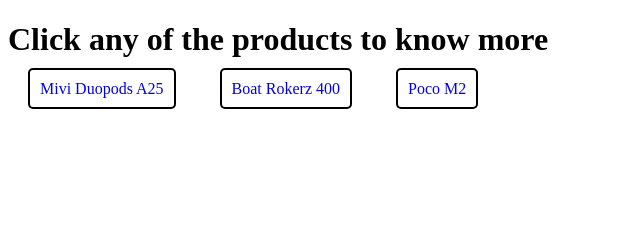
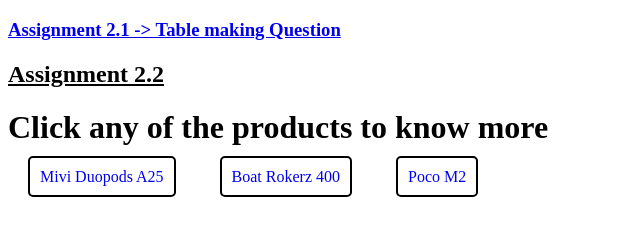
Before and after one commit to deeksha9450/php_assignment2, a plain HTML site: page index.html in a window 1280 px wide. Shown: the whole page, without its empty margins (0-640 px from the left). Drawn offline with Linux system fonts and the light colour scheme.

Commit message:
some changes

```diff
--- a/assignment2.2.html
+++ b/index.html
@@ -10,6 +10,8 @@
 </head>
 
 <body>
+    <h3><a href="./assignment2.html">Assignment 2.1 -> Table making Question</a></h3>
+    <h2><u>Assignment 2.2</u></h2>
     <h1>Click any of the products to know more</h1>
     <span><a href="./mivi.html">Mivi Duopods A25</a></span>
     <span><a href="./boat.html">Boat Rokerz 400</a></span>
```
